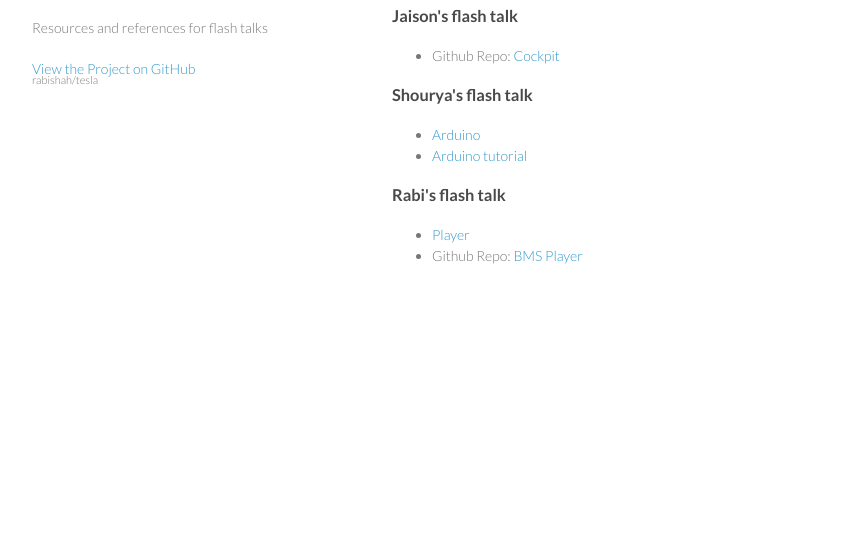
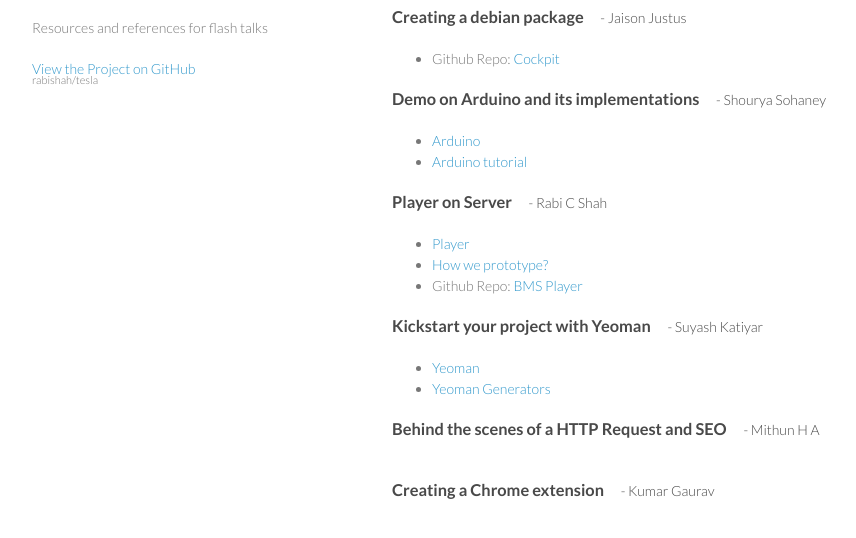
Before and after one commit to rabishah/tesla, a plain HTML site: page index.html in a window 1280 px wide. Shown: the part 92-630 px from the top of the page, without its empty margins (178-1034 px from the left). Drawn offline with Linux system fonts and the light colour scheme.

Commit message:
Structure improved

```diff
--- a/index.html
+++ b/index.html
@@ -3,7 +3,7 @@
   <head>
     <meta charset="utf-8">
     <meta http-equiv="X-UA-Compatible" content="chrome=1">
-    <title>Tesla by rabishah</title>
+    <title>Tesla - flash talk ref</title>
 
     <link rel="stylesheet" href="stylesheets/styles.css">
     <link rel="stylesheet" href="stylesheets/pygment_trac.css">
@@ -22,21 +22,42 @@
       </header>
       <section>
         <p>Please create a pull request on gh-pages <a href="https://github.com/rabishah/tesla">repo </a>to update this list.</p>
-        <h3>Jaison's flash talk</h3>
+        <h3>Creating a debian package</h3>
+        <h4>- Jaison Justus</h4>
         <ul>
           <li>Github Repo: <a href="https://github.com/27AE60/cockpit">Cockpit</a></li>
         </ul>
 
-        <h3>Shourya's flash talk</h3>
+        <h3>Demo on Arduino and its implementations</h3>
+        <h4>- Shourya Sohaney</h4>
         <ul>
           <li><a href="http://www.arduino.cc/">Arduino</a></li>
           <li><a href="http://arduino.cc/en/Tutorial/HomePage">Arduino tutorial</a></li>
         </ul>
 
-        <h3>Rabi's flash talk</h3>
+        <h3>Player on Server</h3>
+        <h4>- Rabi C Shah</h4>
         <ul>
           <li><a href="https://github.com/turingou/player">Player</a></li>
+          <li><a href="http://www.milkandcigarettes.so/how_we_prototype.html">How we prototype?</a></li>
           <li>Github Repo: <a href="https://github.com/rabishah/BMS-Player">BMS Player</a></li>
+        </ul>
+
+        <h3>Kickstart your project with Yeoman</h3>
+        <h4>- Suyash Katiyar</h4>
+        <ul>
+          <li><a href="http://yeoman.io/">Yeoman</a></li>
+          <li><a href="http://yeoman.io/generators/">Yeoman Generators</a></li>
+        </ul>
+
+        <h3>Behind the scenes of a HTTP Request and SEO</h3>
+        <h4>- Mithun H A</h4>
+        <ul>
+        </ul>
+
+        <h3>Creating a Chrome extension</h3>
+        <h4>- Kumar Gaurav</h4>
+        <ul>
         </ul>
       </section>
     </div>
--- a/stylesheets/styles.css
+++ b/stylesheets/styles.css
@@ -5,6 +5,14 @@
   font:14px/1.5 Lato, "Helvetica Neue", Helvetica, Arial, sans-serif;
   color:#777;
   font-weight:300;
+}
+
+section > h3, h4 {
+  display: inline-block;
+}
+section > h4 {
+  font-weight: 500;
+  margin-left: 1em;
 }
 
 h1, h2, h3, h4, h5, h6 {
```
